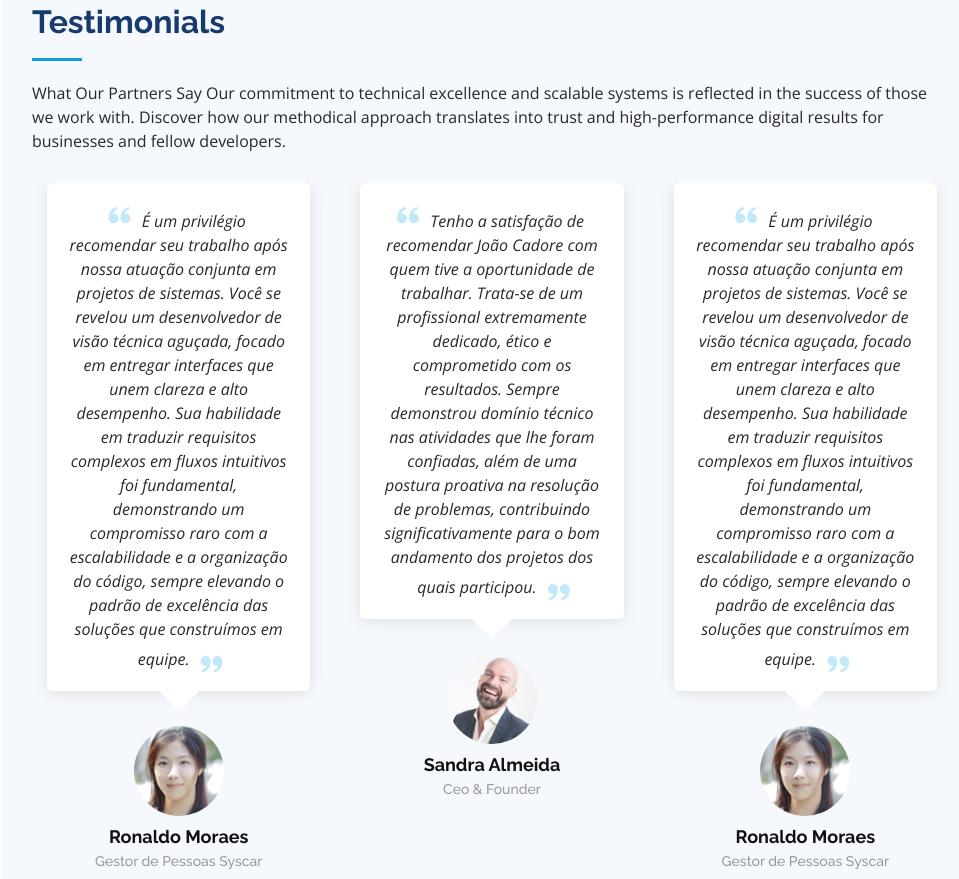
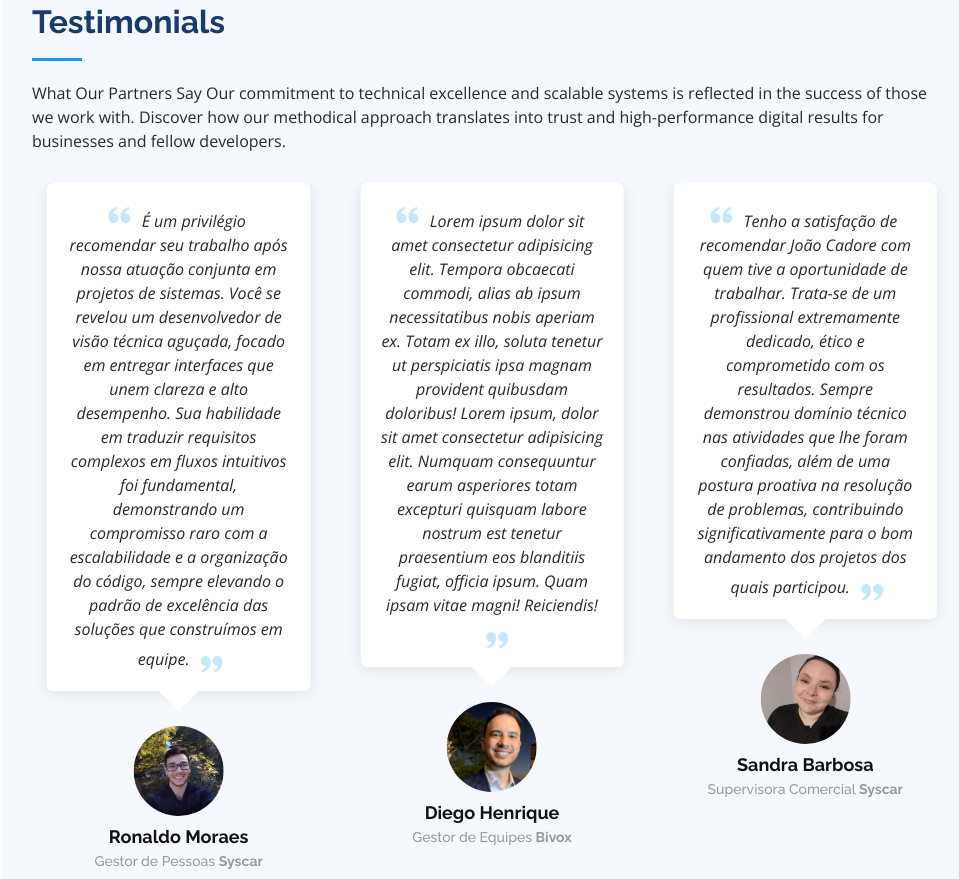
Before and after one commit to cad0re/Portfolio, a plain HTML site: page index.html in a window 1280 px wide. Shown: the part 5161-6040 px from the top of the page, without its empty margins (298-1257 px from the left). Drawn offline with nearby package versions, Linux system fonts and the light colour scheme.

Commit message:
fotos dos depoimentos

```diff
--- a/index.html
+++ b/index.html
@@ -602,12 +602,11 @@
                   significativamente para o bom andamento dos projetos dos quais participou.
                   <i class="bx bxs-quote-alt-right quote-icon-right"></i>
                 </p>
-                <img src="assets/img/testimonials/testimonials-1.jpg" class="testimonial-img" alt="" />
-                <h3>Sandra Almeida</h3>
-                <h4>Ceo &amp; Founder</h4>
+                <img src="assets/img/testimonials/Sandra Barbosa Syscar.jpg" class="testimonial-img" alt="" />
+                <h3>Sandra Barbosa</h3>
+                <h4>Supervisora Comercial <B>Syscar</B></h4>
               </div>
             </div>
-            <!-- End testimonial item -->
 
             <div class="swiper-slide">
               <div class="testimonial-item" data-aos="fade-up" data-aos-delay="100">
@@ -620,9 +619,26 @@
                   padrão de excelência das soluções que construímos em equipe.
                   <i class="bx bxs-quote-alt-right quote-icon-right"></i>
                 </p>
-                <img src="assets/img/testimonials/testimonials-2.jpg" class="testimonial-img" alt="" />
+                <img src="assets/img/testimonials/Ronaldo Morais Syscar.jpg" class="testimonial-img" alt="" />
                 <h3>Ronaldo Moraes</h3>
-                <h4>Gestor de Pessoas Syscar</h4>
+                <h4>Gestor de Pessoas <b>Syscar</b></h4>
+              </div>
+            </div>
+
+            <div class="swiper-slide">
+              <div class="testimonial-item" data-aos="fade-up" data-aos-delay="100">
+                <p>
+                  <i class="bx bxs-quote-alt-left quote-icon-left"></i>
+                  Lorem ipsum dolor sit amet consectetur adipisicing elit. Tempora obcaecati commodi, alias ab ipsum
+                  necessitatibus nobis aperiam ex. Totam ex illo, soluta tenetur ut perspiciatis ipsa magnam provident
+                  quibusdam doloribus! Lorem ipsum, dolor sit amet consectetur adipisicing elit. Numquam consequuntur
+                  earum asperiores totam excepturi quisquam labore nostrum est tenetur praesentium eos blanditiis
+                  fugiat, officia ipsum. Quam ipsam vitae magni! Reiciendis!
+                  <i class="bx bxs-quote-alt-right quote-icon-right"></i>
+                </p>
+                <img src="assets/img/testimonials/Diego Henrique.jpg" class="testimonial-img" alt="" />
+                <h3>Diego Henrique</h3>
+                <h4>Gestor de Equipes <B>Bivox</B></h4>
               </div>
             </div>
     </section>
@@ -634,7 +650,7 @@
         <div class="section-title">
           <h2>Contact</h2>
           <p>
-            Let’s get in touch  <br>
+            Let’s get in touch <br>
             If you have an idea, project, or opportunity in mind, feel free to reach out. Fill out the form or use the
             contact information below, and I’ll get back to you as soon as possible.
           </p>
```
Also changed, not shown: assets/img/testimonials/Diego Henrique.jpg (added), assets/img/testimonials/Ronaldo Morais Syscar.jpg (added), assets/img/testimonials/Sandra Barbosa Syscar.jpg (added), assets/img/testimonials/testimonials-1.jpg (deleted), assets/img/testimonials/testimonials-2.jpg (deleted), assets/img/testimonials/testimonials-3.jpg (deleted).
